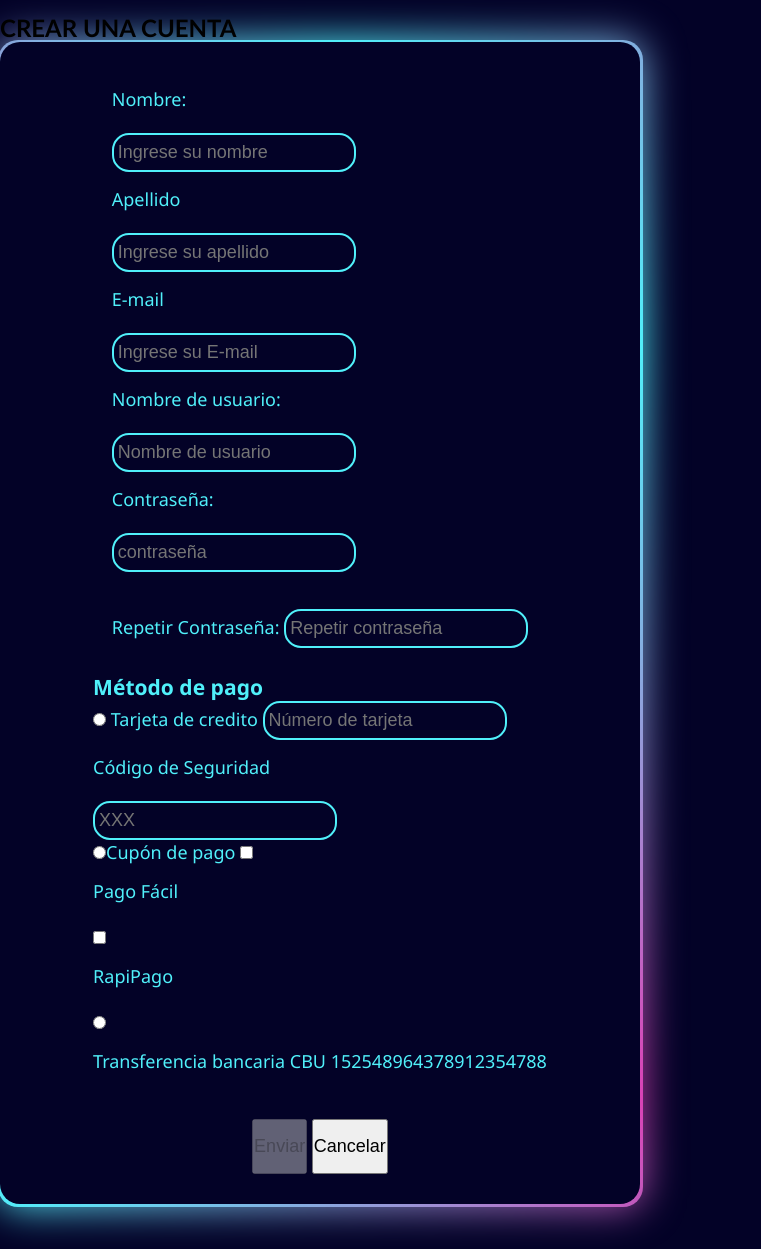
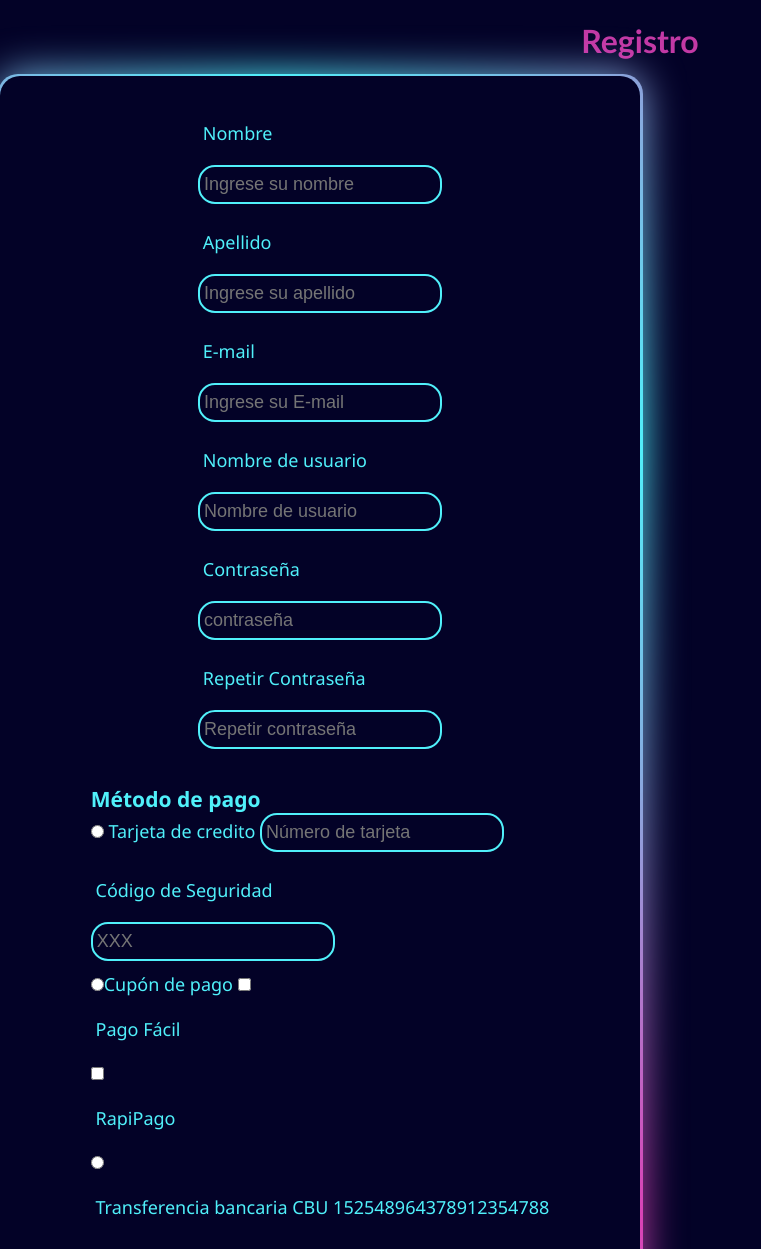
Before and after one commit to GabiLeve/ProgramacionWeb1--MovieBox, a plain HTML site: page pages/registrarse.html in a window 1280 px wide. Shown: the part 51-1300 px from the top of the page, without its empty margins (0-761 px from the left). Drawn offline with nearby package versions, Linux system fonts and the light colour scheme.

Commit message:
Style registration

```diff
--- a/pages/registrarse.html
+++ b/pages/registrarse.html
@@ -20,13 +20,13 @@
   <main>
 
     <div class="container-reg">
-
-      <h2 class="registro-titulo">CREAR UNA CUENTA</h2>
-
+      <div class="titulo-reg">
+        <h1 class="registro-titulo">Registro</h1>
+      </div>
       <form action="../index.html" class="form-registro" id="formulario">
         <div class="datos-pers">
           <div class="registro">
-            <label class="nombre referencia-inputField">Nombre:</label>
+            <label class="nombre referencia-inputField">Nombre</label>
             <input type="text" placeholder="Ingrese su nombre" class="form-registro input-field" id="nombre">
           </div>
 
@@ -41,17 +41,17 @@
           </div>
 
           <div class="registro">
-            <label class="nombreDeUsuario  referencia-inputField">Nombre de usuario:</label>
+            <label class="nombreDeUsuario  referencia-inputField">Nombre de usuario</label>
             <input type="text" placeholder="Nombre de usuario" class="form-registro input-field" id="nombre-usuario">
           </div>
 
           <div class="registro">
-            <label class="Contrasenia referencia-inputField">Contraseña:</label>
+            <label class="Contrasenia referencia-inputField">Contraseña</label>
             <input type="password" placeholder="contraseña" class="form-registro input-field" id="contrasenia">
           </div>
 
           <div class="registro">
-            <label class="repetir-contraseia referencia-inputField"></label>Repetir Contraseña:</label>
+            <label class="repetir-contraseia referencia-inputField">Repetir Contraseña</label>
             <input type="password" placeholder="Repetir contraseña" class="form-registro input-field"
               id="rep-contrasenia">
           </div>
@@ -67,7 +67,7 @@
               <input class="check  referencia-inputField" type="radio" name="medio-pago" value="tarjeta"
                 id="medio-pago">
               Tarjeta de credito
-              <input type="text" placeholder="Número de tarjeta" class="numero-tarjeta input-field" id="nro-tarjeta">
+              <input type="text" placeholder="Número de tarjeta" class="numero-tarjeta input-field referencia-inputField" id="nro-tarjeta">
             </div>
 
             <div class="cod">
--- a/styles/styles.css
+++ b/styles/styles.css
@@ -264,7 +264,7 @@ footer{
     }
 }
 
-/* REGISTRARSE */
+/* REGISTRARSE - CREAR UNA CUENTA*/
 
 .header-reg{
     height: 4vh;
@@ -273,9 +273,27 @@ footer{
 .logo-nav{
     height: 100%;
 }
+.titulo-reg{
+    display: flex;
+    flex-direction: column;
+    color: #ff4bcdc2;
+    align-items: center;
+    margin: .5rem;
+    margin-bottom: 1rem;
+}
+.form-registro {
+    display: flex;
+    flex-direction: column;
+    justify-content: center;
+    align-items: center;
+}
+.contenedor-mp{
+
+}
 .form-registro label{
     display: block;
-    margin-bottom: 7px;
+    margin: 0 0 .3rem .3rem;
+
 }
 .form-registro input{
     background-color: #030227;
@@ -285,13 +303,20 @@ footer{
     outline: 0;
     font-size: 18px;
     color:#50F0FA;
+    margin-bottom: .7rem;
+
 }
-.input-ind:focus{
+.form-registro input:focus{
     background-color: #50F0FA;
     color: #030227;
     font-size: 18px;
 }
-#ini-sesion{
+.btn-action{
+    display: flex;
+    gap: 20%;
+    margin-top: 1rem;
+}
+.btn-action button{
     content: "";
     padding: 8px;
     border:none;
@@ -305,7 +330,7 @@ footer{
     margin-bottom: 4px;
     font-weight: bold;
 }
-#ini-sesion:hover{
+.btn-action button:hover{
     background-image: linear-gradient(150deg,#ff4bcdc2,#50F0FA, #39359c);
     background-position: 100%;
 }
```
